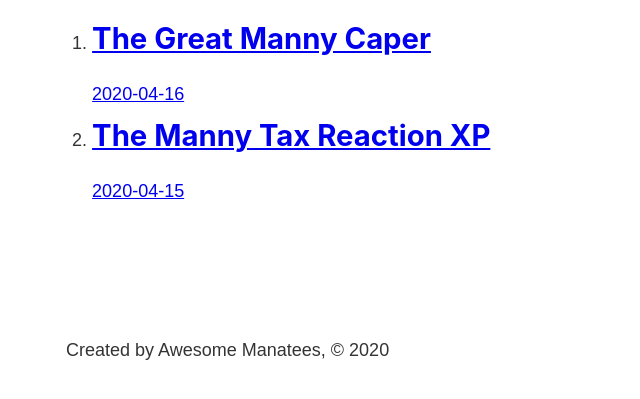
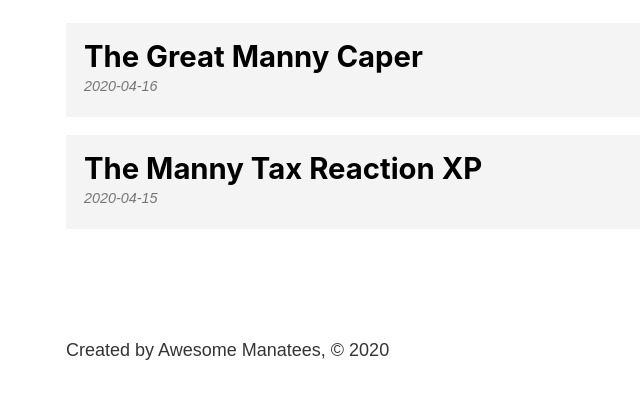
Before and after one commit to ryan258/gatsby-bootcamp, a Gatsby site: page /blog in a window 1280 px wide. Shown: the part 393-792 px from the top of the page, without its empty margins (217-857 px from the left). Built offline with nearby package versions, Linux system fonts and the light colour scheme; Gatsby itself is replaced by a stand-in of ours.

Commit message:
Update footer and /blog styles.

```diff
--- a/src/components/footer.js
+++ b/src/components/footer.js
@@ -1,5 +1,7 @@
 import React from "react"
 import { graphql, useStaticQuery } from "gatsby"
+
+import footerStyles from "./footer.module.scss"
 
 const Footer = () => {
   const data = useStaticQuery(graphql`
@@ -13,7 +15,7 @@
   `)
 
   return (
-    <footer>
+    <footer className={footerStyles.footer}>
       <p>Created by {data.site.siteMetadata.author}, © 2020</p>
     </footer>
   )
--- /dev/null
+++ b/src/components/footer.module.scss
@@ -0,0 +1,3 @@
+.footer {
+    margin-top: 3rem;
+}
--- a/src/pages/blog.js
+++ b/src/pages/blog.js
@@ -2,6 +2,7 @@
 import { Link, graphql, useStaticQuery } from "gatsby"
 
 import Layout from "../components/layout"
+import blogStyles from "./blog.module.scss"
 
 const BlogPage = () => {
   const data = useStaticQuery(graphql`
@@ -28,10 +29,10 @@
   return (
     <Layout>
       <h1>Manny Blogs Nonsense</h1>
-      <ol>
+      <ol className={blogStyles.posts}>
         {data.allMarkdownRemark.edges.map(edge => {
           return (
-            <li key={edge.node.id}>
+            <li className={blogStyles.post} key={edge.node.id}>
               <Link to={`/blog/${edge.node.fields.slug}`}>
                 <h2>{edge.node.frontmatter.title}</h2>
                 <p>{edge.node.frontmatter.date}</p>
--- /dev/null
+++ b/src/pages/blog.module.scss
@@ -0,0 +1,30 @@
+.posts {
+    list-style-type: none;
+    margin: 0;
+}
+
+.post {
+    margin: 1rem 0;
+
+    a {
+        background: #f4f4f4;
+        color: #000;
+        display: block;
+        padding: 1rem;
+        text-decoration: none;
+
+        &:hover {
+            background: #e4e4e4;
+        }
+    }
+
+    h2 {
+        margin-bottom: 0;
+    }
+
+    p {
+        color: #777777;
+        font-size: .8rem;
+        font-style: italic;
+    }
+}
```
